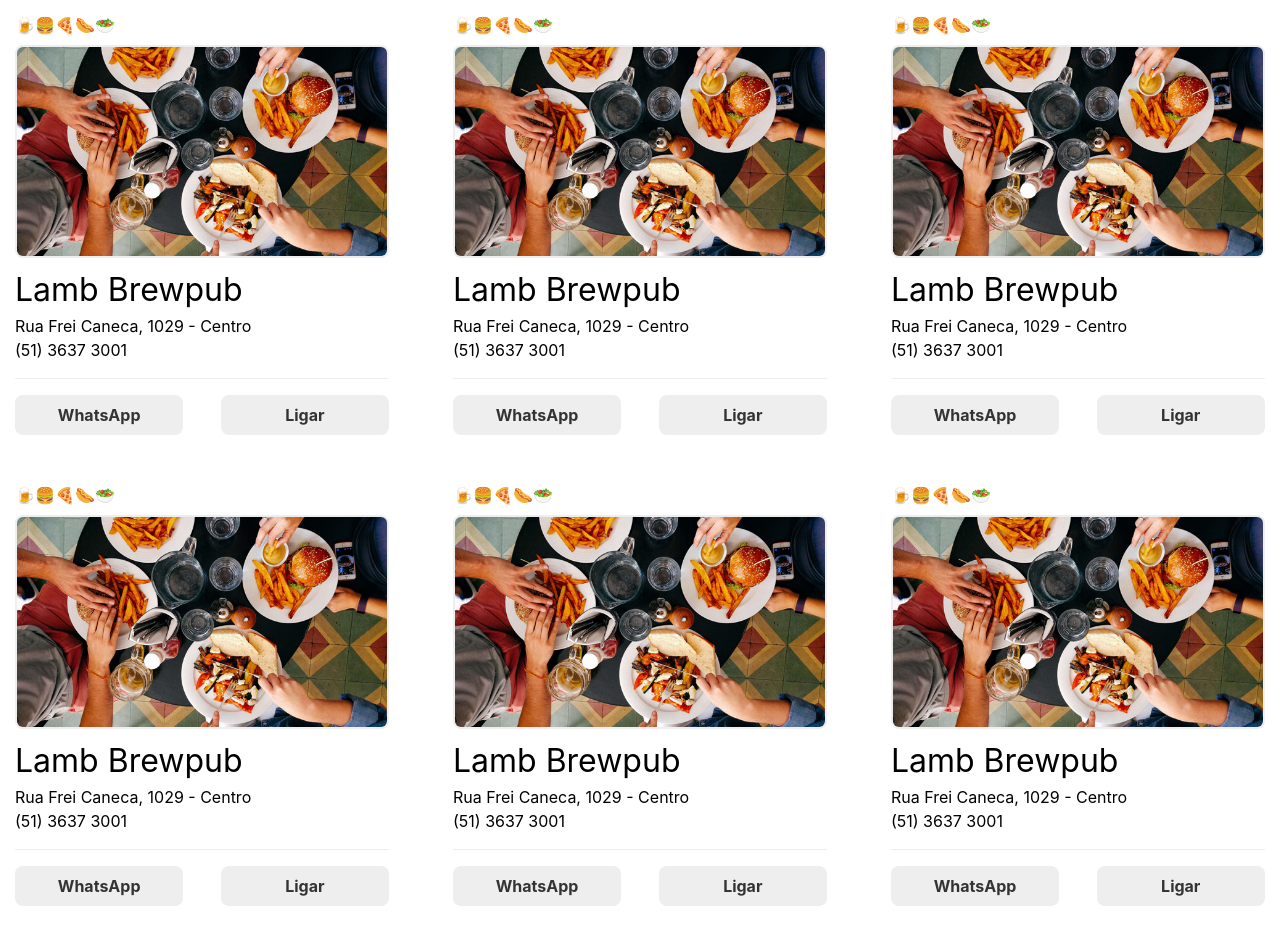
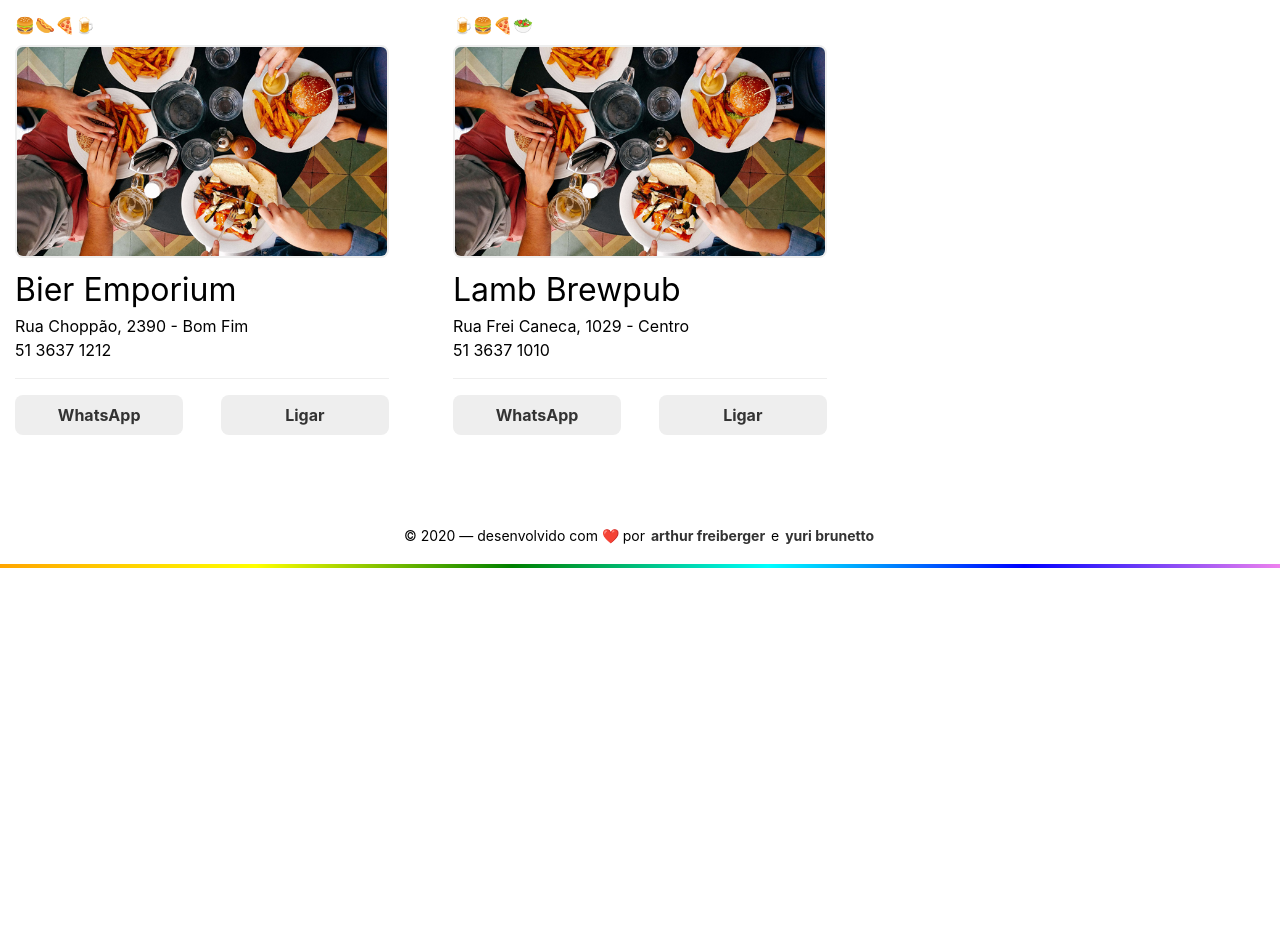
Before and after one commit to YuriBrunetto/laricai, a Gatsby site: page / in a window 1280 px wide. Shown: the part 481-1423 px from the top of the page. After the commit the page ends 1049 px from the top, so only its background shows below. Built offline with nearby package versions, Linux system fonts and the light colour scheme; Gatsby itself is replaced by a stand-in of ours.

Commit message:
add remark to handle .md establishments

```diff
--- /dev/null
+++ b/establishments/2020-04-26-bier-emporium.md
@@ -0,0 +1,17 @@
+---
+date: 2020-04-26 10:12:58
+title: Bier Emporium
+address: Rua Choppão, 2390 - Bom Fim
+phone: 51 3637 1212
+whatsapp: 51 99999 8888
+categories:
+  - burger
+  - hot-dog
+  - pizza
+  - beer
+city: Feliz
+---
+
+# Bier Emporium
+
+Labore aute consectetur ea id ut cupidatat sit pariatur dolore aliquip. Eiusmod dolore voluptate ad amet laborum tempor dolore ut sint reprehenderit ad nulla cupidatat occaecat. Aliquip officia anim irure id cupidatat elit. Ad officia ipsum sit ea. Ex consequat exercitation tempor minim.
--- /dev/null
+++ b/establishments/2020-04-28-lamb-brewpub.md
@@ -0,0 +1,18 @@
+---
+date: 2020-04-28 23:14:58
+title: Lamb Brewpub
+address: Rua Frei Caneca, 1029 - Centro
+phone: 51 3637 1010
+whatsapp: 51 99999 9999
+categories:
+  - beer
+  - burger
+  - pancho
+  - pizza
+  - vegetarian
+city: Feliz
+---
+
+# Lamb Brewpub
+
+Labore aute consectetur ea id ut cupidatat sit pariatur dolore aliquip. Eiusmod dolore voluptate ad amet laborum tempor dolore ut sint reprehenderit ad nulla cupidatat occaecat. Aliquip officia anim irure id cupidatat elit. Ad officia ipsum sit ea. Ex consequat exercitation tempor minim.
--- a/gatsby-config.js
+++ b/gatsby-config.js
@@ -11,6 +11,19 @@
       options: {
         name: `images`,
         path: `${__dirname}/src/images`,
+      },
+    },
+    {
+      resolve: `gatsby-source-filesystem`,
+      options: {
+        name: `establishments`,
+        path: `${__dirname}/establishments`,
+      },
+    },
+    {
+      resolve: `gatsby-transformer-remark`,
+      options: {
+        plugins: [],
       },
     },
     `gatsby-transformer-sharp`,
--- a/package.json
+++ b/package.json
@@ -13,6 +13,7 @@
     "gatsby-plugin-sharp": "^2.4.13",
     "gatsby-plugin-styled-components": "^3.3.0",
     "gatsby-source-filesystem": "^2.1.56",
+    "gatsby-transformer-remark": "^2.8.0",
     "gatsby-transformer-sharp": "^2.3.19",
     "prop-types": "^15.7.2",
     "react": "^16.12.0",
--- a/src/components/Actions/index.js
+++ b/src/components/Actions/index.js
@@ -1,24 +1,29 @@
 import React from 'react'
+import PropTypes from 'prop-types'
 
 import { ActionsWrapper, ActionsAnchor } from './styles'
 
-const Actions = () => (
+const Actions = ({ title, phone, whatsapp }) => (
   <ActionsWrapper>
     <ActionsAnchor
-      href="https://api.whatsapp.com/send?phone=5551999999999&text=sua%20mensagem"
-      title="Mandar mensagem no WhatsApp para o estabelecimento"
+      href={`https://api.whatsapp.com/send?phone=${whatsapp}&text=sua%20mensagem`}
+      title={`Mandar mensagem no WhatsApp para ${title}`}
       target="_blank"
+      rel="noopener noreferrer"
     >
       WhatsApp
     </ActionsAnchor>
 
-    <ActionsAnchor
-      href="tel:5551999999999"
-      title="Ligar para o estabelecimento"
-    >
+    <ActionsAnchor href={`tel:${phone} `} title={`Ligar para ${title}`}>
       Ligar
     </ActionsAnchor>
   </ActionsWrapper>
 )
 
+Actions.propTypes = {
+  title: PropTypes.string.isRequired,
+  phone: PropTypes.string.isRequired,
+  whatsapp: PropTypes.string.isRequired,
+}
+
 export default Actions
--- a/src/components/Establishment/index.js
+++ b/src/components/Establishment/index.js
@@ -1,27 +1,61 @@
 import React from 'react'
+import PropTypes from 'prop-types'
 
 import Actions from '../Actions'
 import Image from '../Image'
 import { EstablishmentWrapper } from './styles'
 
-const Establishment = () => (
+const handleCategoryEmoji = category => {
+  switch (category) {
+    case 'beer':
+      return '🍺'
+    case 'burger':
+      return '🍔'
+    case 'pizza':
+      return '🍕'
+    case 'vegetarian':
+      return '🥗'
+    case 'hot-dog':
+      return '🌭'
+    default:
+      return null
+  }
+}
+
+const Establishment = ({
+  title,
+  address,
+  phone,
+  whatsapp,
+  categories,
+  city,
+}) => (
   <EstablishmentWrapper>
     <span role="img" className="emojis" aria-label="Categorias">
-      🍺🍔🍕🌭🥗
+      {categories.map(category => handleCategoryEmoji(category))}
     </span>
     <div className="image">
       <Image />
     </div>
 
-    <div className="title">Lamb Brewpub</div>
+    <div className="title">{title}</div>
     <div className="description">
-      Rua Frei Caneca, 1029 - Centro
+      {address}
       <br />
-      (51) 3637 3001
+      {phone}
     </div>
 
-    <Actions />
+    <Actions title={title} phone={phone} whatsapp={whatsapp} />
   </EstablishmentWrapper>
 )
 
+Establishment.propTypes = {
+  title: PropTypes.string.isRequired,
+  address: PropTypes.string.isRequired,
+  phone: PropTypes.string.isRequired,
+  whatsapp: PropTypes.string.isRequired,
+  categories: PropTypes.array.isRequired,
+  city: PropTypes.string.isRequired,
+}
+
 export default Establishment
--- a/src/components/Establishments/index.js
+++ b/src/components/Establishments/index.js
@@ -1,29 +1,70 @@
 import React from 'react'
 import PropTypes from 'prop-types'
+import { useStaticQuery, graphql } from 'gatsby'
 
 import Establishment from '../Establishment'
 import { EstablishmentsWrapper, EstablishmentsList } from './styles'
 
-const Establishments = ({ city }) => (
+const Establishments = ({ city }) => {
+  const { allMarkdownRemark } = useStaticQuery(graphql`
+    query EstablishmentList {
+      allMarkdownRemark {
+        edges {
+          node {
+            frontmatter {
+              title
+              address
+              phone
+              whatsapp
+              categories
+              city
+            }
+          }
+        }
+      }
+    }
+  `)
+
+  const establishmentList = allMarkdownRemark.edges
+
+  return (
     <EstablishmentsWrapper>
       <div className="common-limiter">
         <h4 className="city">{city}</h4>
 
         <EstablishmentsList>
-        <Establishment />
-        <Establishment />
-        <Establishment />
-        <Establishment />
-        <Establishment />
-        <Establishment />
-        <Establishment />
-        <Establishment />
-        <Establishment />
-        <Establishment />
+          {establishmentList.map(
+            (
+              {
+                node: {
+                  frontmatter: {
+                    title,
+                    address,
+                    phone,
+                    whatsapp,
+                    categories,
+                    city,
+                  },
+                },
+              },
+              i
+            ) => (
+              <Establishment
+                key={i}
+                title={title}
+                address={address}
+                phone={phone}
+                whatsapp={whatsapp}
+                categories={categories}
+                city={city}
+              />
+            )
+          )}
         </EstablishmentsList>
       </div>
     </EstablishmentsWrapper>
   )
+}
 
 Establishments.propTypes = {
   city: PropTypes.string.isRequired,
--- a/src/components/Footer/index.js
+++ b/src/components/Footer/index.js
@@ -9,6 +9,7 @@
       href="https://twitter.com/piguearthur"
       title="Seguir @piguearthur no Twitter"
       target="_blank"
+      rel="noopener noreferrer"
     >
       arthur freiberger
     </a>{' '}
@@ -17,6 +18,7 @@
       href="https://twitter.com/brun3tto"
       title="Seguir @brun3tto no Twitter"
       target="_blank"
+      rel="noopener noreferrer"
     >
       yuri brunetto
     </a>
--- a/src/pages/index.js
+++ b/src/pages/index.js
@@ -12,9 +12,7 @@
 
     <Categories />
 
-    <Establishments city="Feliz" />
-    <Establishments city="Bom Princípio" />
-    <Establishments city="São Sebastião do Caí" />
+    <Establishments city="Vale do Caí" />
   </Layout>
 )
 
```
Also changed, not shown: 1 other file. Lines whose indentation alone changed are shown as unchanged.
